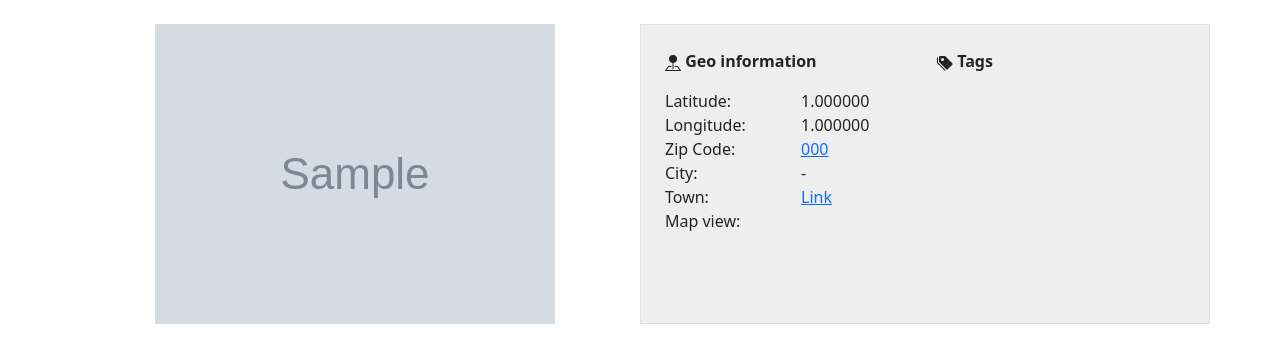
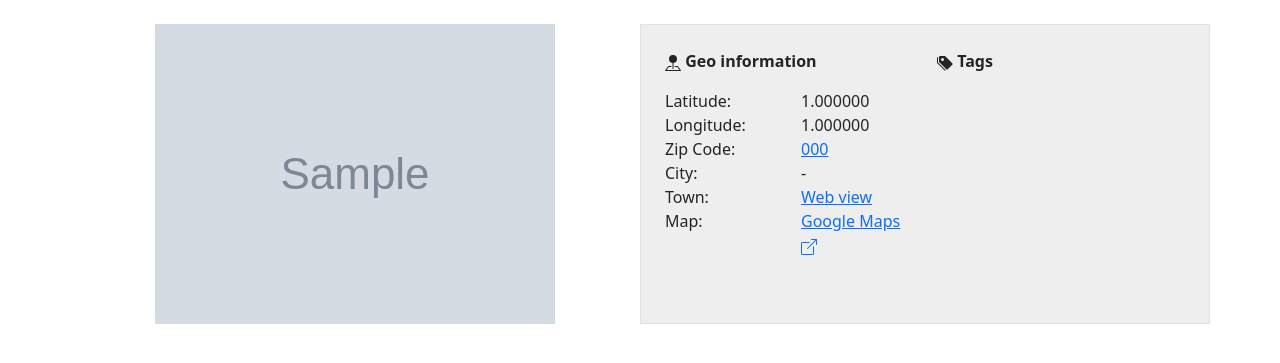
Before and after one commit to hcrudolph/hanbaiki.fyi, a Django app: page /posts/1 in a window 1280 px wide. Shown: the part 128-491 px from the top of the page. Run offline with Django 5.2, Linux system fonts and the light colour scheme; tables that the repository leaves empty hold one stand-in row (values such as "Sample post"); grey boxes marked "Sample" are stand-in pictures; some libraries are stand-ins or nearby versions.

Commit message:
adds external Maps link in post view

```diff
--- a/photoroll/templates/photoroll/post.html
+++ b/photoroll/templates/photoroll/post.html
@@ -62,7 +62,7 @@ div.geo-info {
                         <li>Zip Code:</li>
                         <li>City:</li>
                         <li>Town:</li>
-                        <li>Map view:</li>
+                        <li>Map:</li>
                     </ul>
                 </div>
                 <div class="col-3">
@@ -104,7 +104,16 @@ div.geo-info {
                         </li>
                         <li>
                             <a href="{% url 'post_map' post.id %}">
-                                Link
+                                Web view
+                            </a>
+                        </li>
+                        <li>
+                            <a href="https://www.google.com/maps/place/{{ lat_deg.degree }}°{{ lat_deg.minute }}'{{ lat_deg.second }}%22N+{{ lon_deg.degree }}°{{ lon_deg.minute }}'{{ lon_deg.second }}%22E/@{{ post.machine.lat }},{{ post.machine.lon }},18z/" target="_blank">
+                                Google Maps
+                                <svg xmlns="http://www.w3.org/2000/svg" width="16" height="16" fill="currentColor" class="bi bi-box-arrow-up-right" viewBox="0 0 16 16">
+                                    <path fill-rule="evenodd" d="M8.636 3.5a.5.5 0 0 0-.5-.5H1.5A1.5 1.5 0 0 0 0 4.5v10A1.5 1.5 0 0 0 1.5 16h10a1.5 1.5 0 0 0 1.5-1.5V7.864a.5.5 0 0 0-1 0V14.5a.5.5 0 0 1-.5.5h-10a.5.5 0 0 1-.5-.5v-10a.5.5 0 0 1 .5-.5h6.636a.5.5 0 0 0 .5-.5"/>
+                                    <path fill-rule="evenodd" d="M16 .5a.5.5 0 0 0-.5-.5h-5a.5.5 0 0 0 0 1h3.793L6.146 9.146a.5.5 0 1 0 .708.708L15 1.707V5.5a.5.5 0 0 0 1 0z"/>
+                                </svg>
                             </a>
                         </li>
                     </ul>
--- a/photoroll/views.py
+++ b/photoroll/views.py
@@ -10,6 +10,13 @@ from .models import *
 ######################
 # Global definitions #
 ######################
+
+def gps_dec_to_deg(dec:float):
+    result = dict()
+    result['degree'] = int(dec)
+    result['minute'] = int((dec - result['degree']) * 60)
+    result['second'] = round((((dec - result['degree']) * 60) - result['minute']) * 60, 4)
+    return result
 
 MESSAGE_TAGS = {
     messages.ERROR: "danger",
@@ -35,6 +42,8 @@ def post_detail(request, post_id):
     )
     context = {
         'post': post,
+        'lat_deg': gps_dec_to_deg(post.machine.lat),
+        'lon_deg': gps_dec_to_deg(post.machine.lon),
     }
     return render(request, 'photoroll/post.html', context)
 
```
